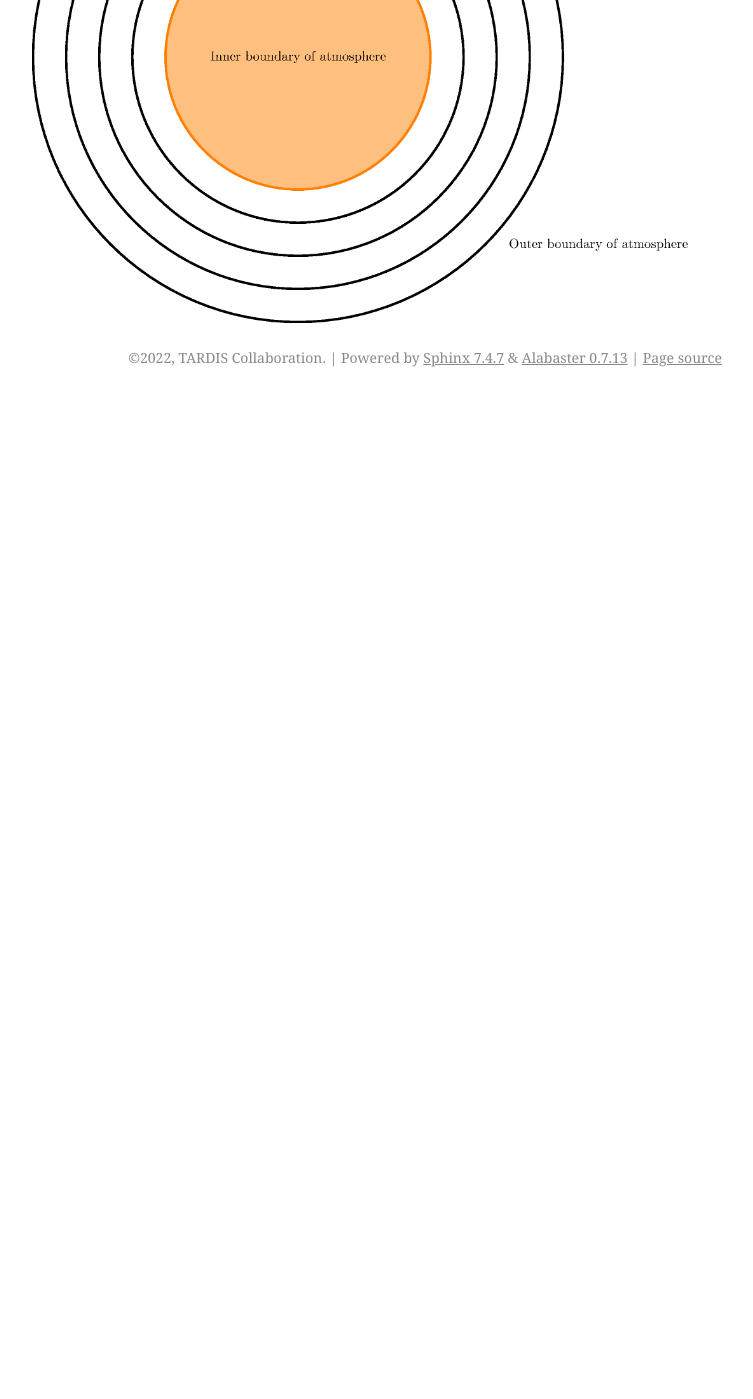
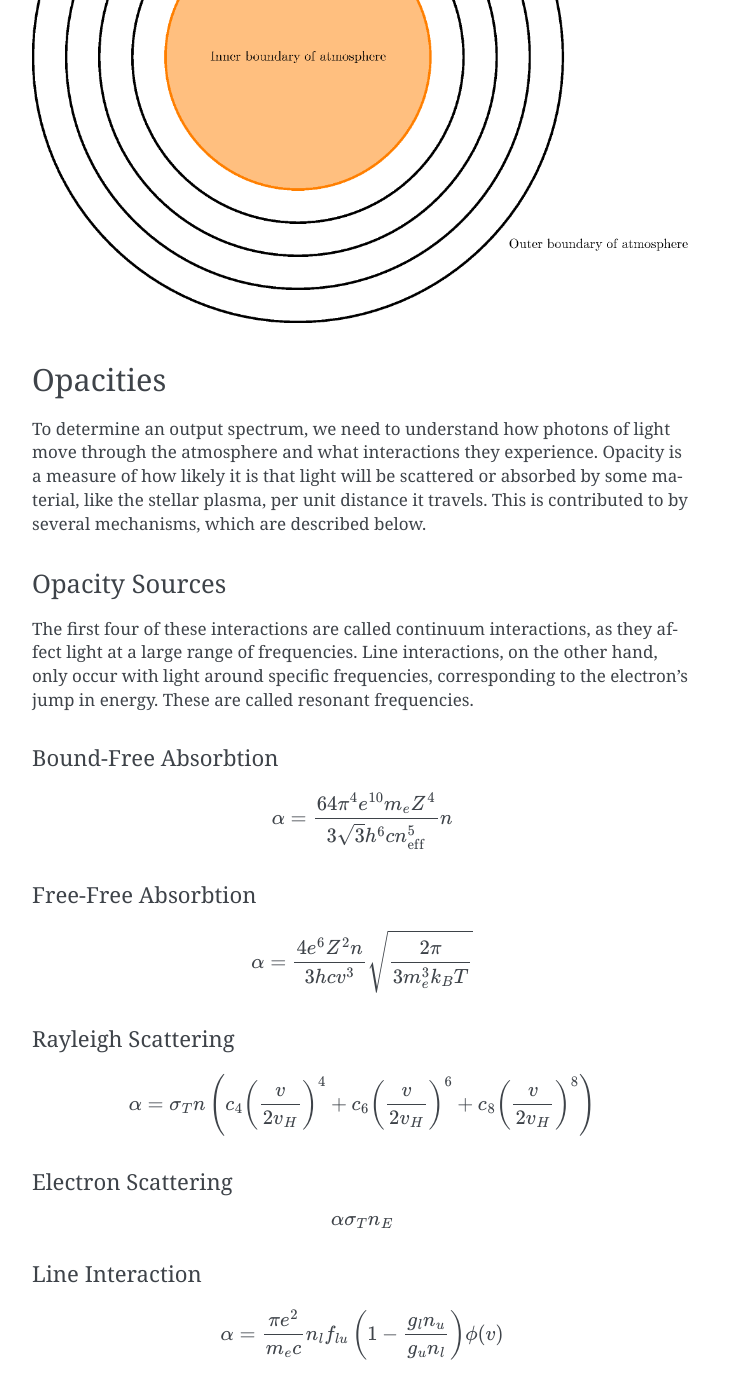
Before and after one commit to tardis-sn/stardis, a Sphinx documentation site: the page built from docs/physics/physics_of_stardis.rst, in a window 1280 px wide and 1400 px high, scrolled down 544 px. Shown: the whole window, without its empty margins (388-1141 px from the left). Built offline with Sphinx 7.4.7, drawn with Linux system fonts in a browser that asks for light colours; the version number could not be read and is left out; before the commit the page ends 941 px from its top, so only the background shows below that; some of the changed text lies outside the part shown.

Commit message:
Added remaining equations for opacity but have not yet included diagrams

```diff
--- a/docs/index.rst
+++ b/docs/index.rst
@@ -1,5 +1,5 @@
-`stardis`__ Documentation
----------------------
+stardis Documentation
+-----------------------
 
 This is the documentation for stardis.
 
--- a/docs/physics/physics_of_stardis.rst
+++ b/docs/physics/physics_of_stardis.rst
@@ -11,3 +11,52 @@ STARDIS breaks down the stellar atmosphere into spherical shells as shown below
 .. image:: media/model_and_plasma-1.png
    :width: 100 %
    :alt: Diagram showing inner and outer boundaries of the stellar atmosphere
+
+=========
+Opacities
+=========
+
+To determine an output spectrum, we need to understand how photons of light move through the atmosphere and what interactions they experience. Opacity is a measure of how likely it is that light will be scattered or absorbed by some material, like the stellar plasma, per unit distance it travels. This is contributed to by several mechanisms, which are described below.
+
+---------------
+Opacity Sources
+---------------
+
+The first four of these interactions are called continuum interactions, as they affect light at a large range of frequencies. Line interactions, on the other hand, only occur with light around specific frequencies, corresponding to the electron’s jump in energy. These are called resonant frequencies.
+
+^^^^^^^^^^^^^^^^^^^^^
+Bound-Free Absorbtion
+^^^^^^^^^^^^^^^^^^^^^
+
+.. math::
+   \alpha = \frac{64 \pi^4 e^{10} m_e Z^4}{3 \sqrt 3 h^6 c n_{\text{eff}}^5} n
+
+^^^^^^^^^^^^^^^^^^^^
+Free-Free Absorbtion
+^^^^^^^^^^^^^^^^^^^^
+
+.. math::
+   \alpha = \frac{4 e^6 Z^2 n}{3 h c v^3} \sqrt{\frac{2 \pi}{3 m_e^3 k_B T}}
+
+^^^^^^^^^^^^^^^^^^^
+Rayleigh Scattering
+^^^^^^^^^^^^^^^^^^^
+
+.. math::
+   \alpha = \sigma_T n \left ( c_4 \left ( \frac{v}{2 v_H} \right )^4 + c_6 \left ( \frac{v}{2 v_H} \right )^6 + c_8 \left ( \frac{v}{2 v_H} \right )^8 \right )
+
+
+^^^^^^^^^^^^^^^^^^^
+Electron Scattering
+^^^^^^^^^^^^^^^^^^^
+
+.. math::
+   \alpha \sigma_T n_E
+
+
+^^^^^^^^^^^^^^^^
+Line Interaction
+^^^^^^^^^^^^^^^^
+
+.. math::
+   \alpha = \frac{\pi e^2}{m_e c} n_l f_{lu} \left (1 - \frac{g_l n_u}{g_u n_l} \right ) \phi(v)
```
